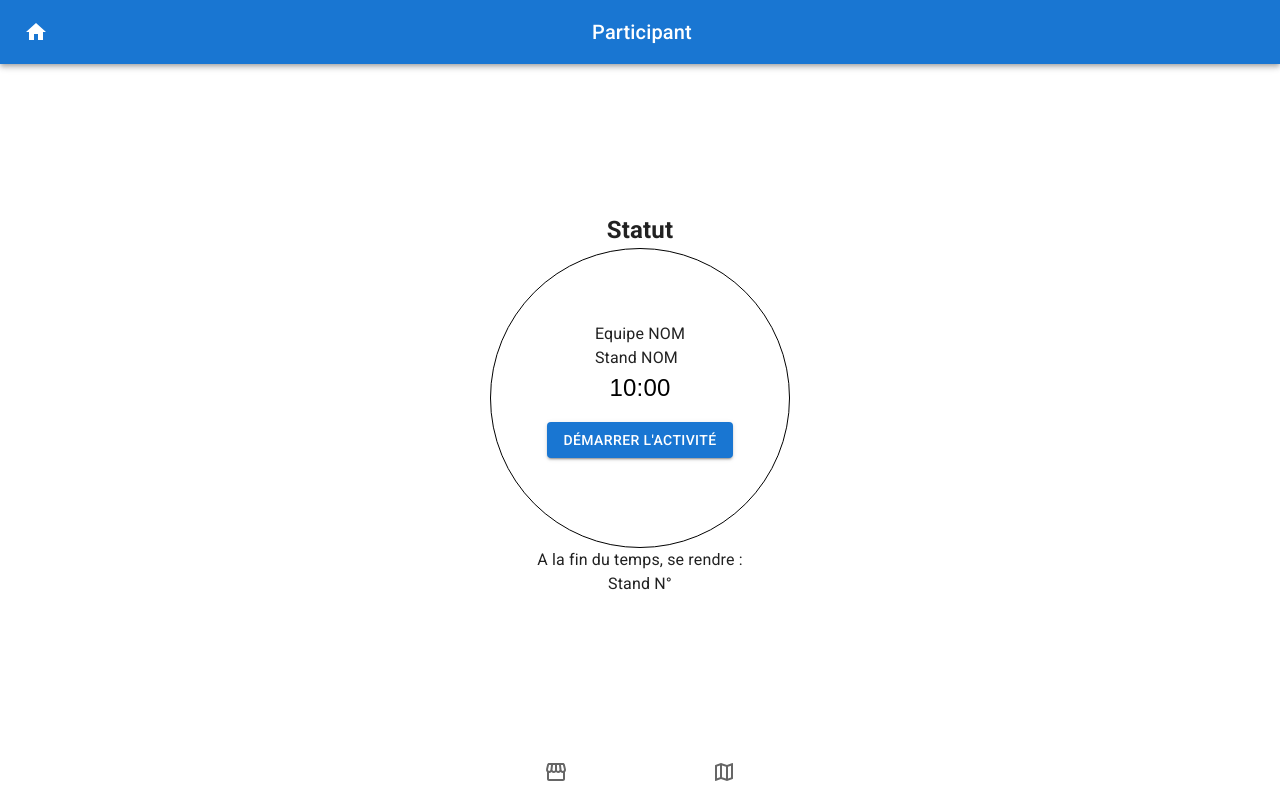
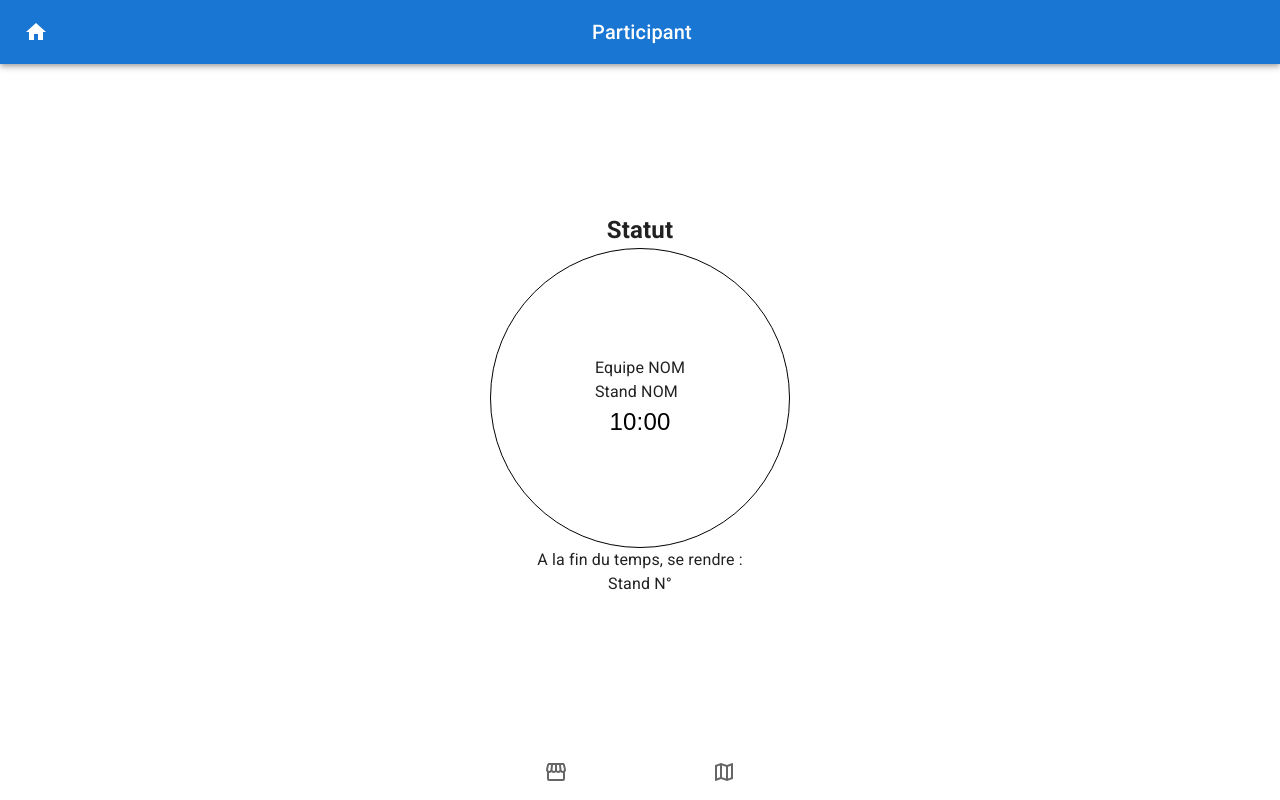
Before and after one commit to JoAnisky/rotation-app-frontend, a React (Vite) app: page /participant in a window 1280 px wide. Built offline with nearby package versions, Linux system fonts and the light colour scheme; no server answers; a web font is replaced by a local one.

Commit message:
added: isadmin boolean props for controlbuttons display

```diff
--- a/src/components/Timer/Stopwatch.tsx
+++ b/src/components/Timer/Stopwatch.tsx
@@ -1,4 +1,4 @@
-import { useState, useEffect, useContext, useCallback } from "react";
+import React, { useState, useEffect, useContext, useCallback } from "react";
 import Timer from "./Timer";
 import ControlButtons from "./ControlButtons";
 import { minsToMilliseconds } from "../../utils/timeUtils";
@@ -6,7 +6,11 @@ import { useLocalStorage } from "../../hooks/useLocalStorage";
 import { ActivityContext } from "../../contexts/ActivityContext";
 import { ACTIVITY_API } from "../../api/routes/activityRoutes";
 
-const StopWatch = () => {
+interface StopWatchProps {
+  isAdmin: boolean;
+}
+
+const StopWatch: React.FC<StopWatchProps> = ({ isAdmin }) => {
   // Duration of the Activity
   const activityDuration = minsToMilliseconds(10); // Change mins to ms
 
@@ -87,8 +91,7 @@ const StopWatch = () => {
         setTotalDuration((prevTime) => {
           if (prevTime <= 0) {
             clearInterval(interval!); // Stop the interval if time reaches 0
-            setIsActive(false); // Set isActive to false
-            setIsPaused(true); // Set isPaused to true
+
             handleStop();
             return 0;
           }
@@ -186,13 +189,15 @@ const StopWatch = () => {
     } catch (error) {
       console.error(`Failed to update activity status to COMPLETED : `, error);
     }
-    setIsActive(false);
+    setIsActive(false); // Set isActive to false
+    setIsPaused(true); // Set isPaused to true
     setTotalDuration(activityDuration);
   }, [activityDuration]);
 
   return (
     <div className="stop-watch">
       <Timer totalDuration={totalDuration} elapsedTime={elapsedTime} />
+      {isAdmin && (
         <ControlButtons
           active={isActive}
           isPaused={isPaused}
@@ -200,6 +205,7 @@ const StopWatch = () => {
           handlePauseResume={handlePauseResume}
           handleStop={handleStop}
         />
+      )}
     </div>
   );
 };
```
Lines whose indentation alone changed are shown as unchanged.
